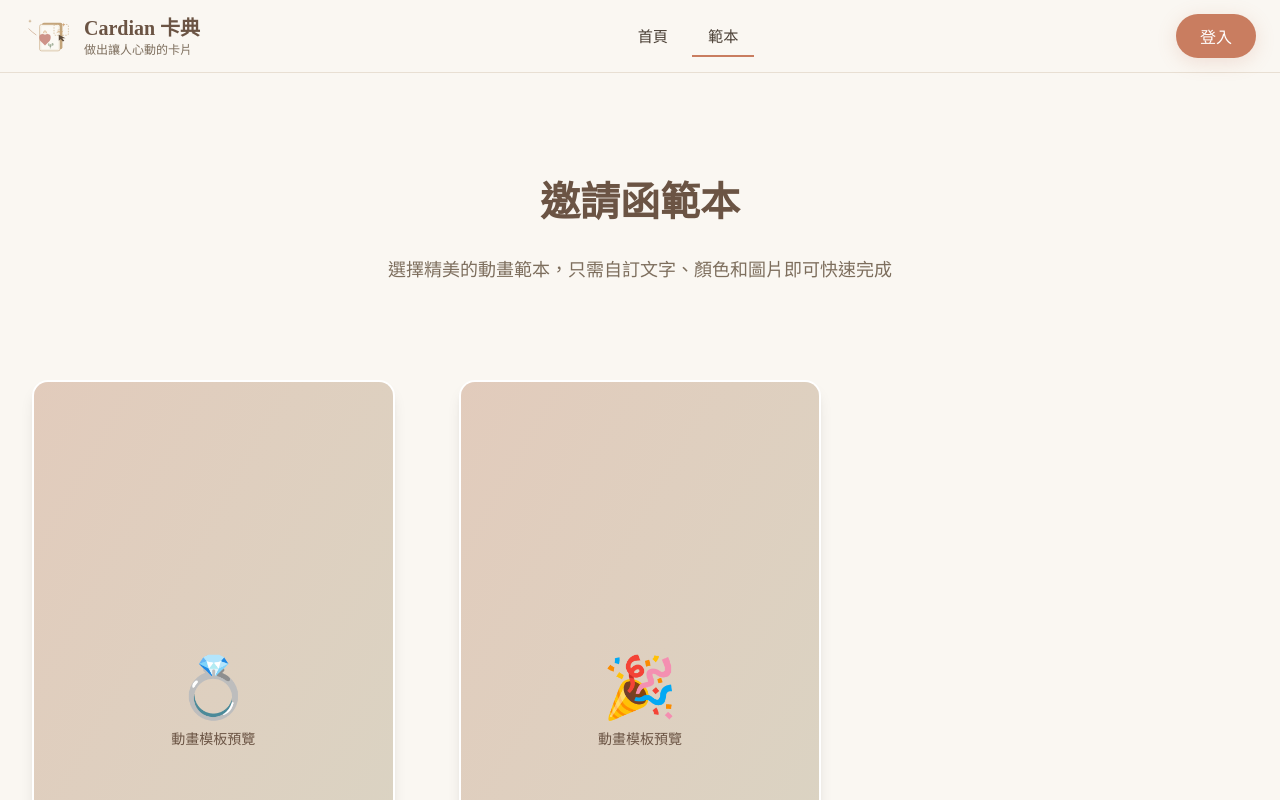
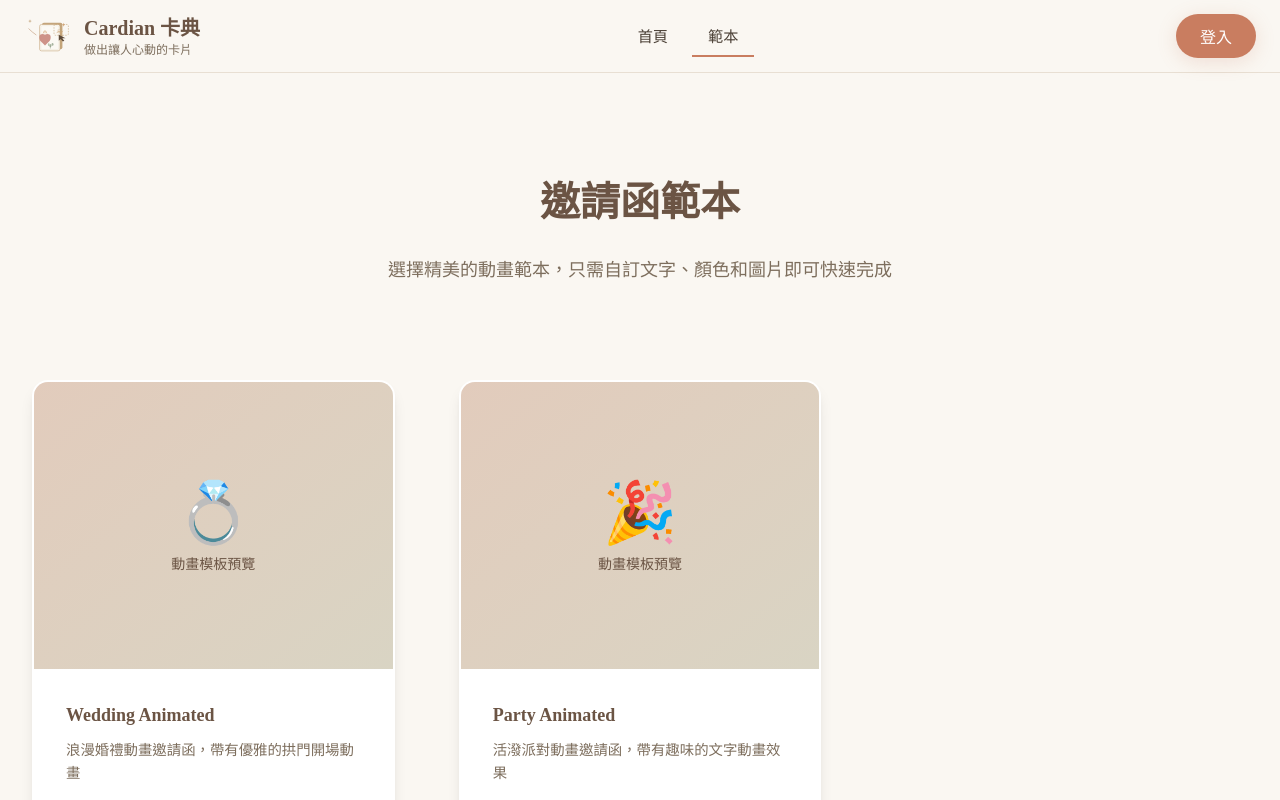
Before and after one commit to nju6g0/next-card-builder, a Next.js app: page /templates in a window 1280 px wide. Shown: the top 800 px of the page. Built offline with nearby package versions, Linux system fonts and the light colour scheme.

Commit message:
調整卡片列表版本過大問題

```diff
--- a/components/dashboard/InvitationCard.tsx
+++ b/components/dashboard/InvitationCard.tsx
@@ -54,7 +54,7 @@ export function InvitationCard({
         className="relative bg-soft-beige cursor-pointer group"
         onClick={handlePreview}
       >
-        <div className="aspect-[9/16] flex items-center justify-center overflow-hidden">
+        <div className="aspect-[5/4] flex items-center justify-center overflow-hidden">
           <div className="scale-[0.35] origin-center">
             <InvitationCanvas
               elements={invitation.elements}
--- a/components/ui/TemplateCard.tsx
+++ b/components/ui/TemplateCard.tsx
@@ -46,9 +46,7 @@ export default function TemplateCard({
       <Link href={href} className="no-underline">
         <div className="bg-white rounded-2xl overflow-hidden shadow-lg border-2 border-transparent transition-all duration-300 hover:shadow-2xl hover:border-accent-terracotta">
           {/* 範本預覽 */}
-          <div className="relative aspect-[9/16] bg-soft-beige overflow-hidden">
-            {isRestricted ? (
-              // 受限模板顯示縮圖或佔位圖
+          <div className="relative aspect-[5/4] bg-soft-beige overflow-hidden">
             <div className="absolute inset-0 flex items-center justify-center bg-gradient-to-br from-accent-terracotta/20 to-accent-sage/20">
               <div className="text-center">
                 <div className="text-6xl mb-4">
@@ -59,18 +57,6 @@ export default function TemplateCard({
                 </p>
               </div>
             </div>
-            ) : (
-              // 一般模板使用 InvitationCanvas
-              <div className="absolute inset-0 flex items-center justify-center">
-                <div className="scale-[0.4] origin-center">
-                  <InvitationCanvas
-                    elements={template.elements}
-                    canvasSize={template.canvasSize}
-                    scale={1}
-                  />
-                </div>
-              </div>
-            )}
 
             {/* Hover 覆蓋層 */}
             <div className="absolute inset-0 bg-deep-brown/0 transition-all duration-300 flex items-center justify-center group-hover:bg-deep-brown/10">
```
Lines whose indentation alone changed are shown as unchanged.
